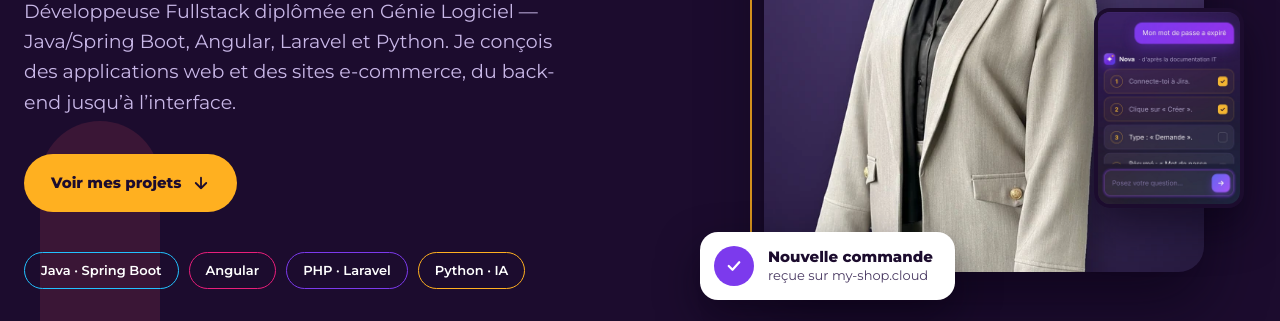
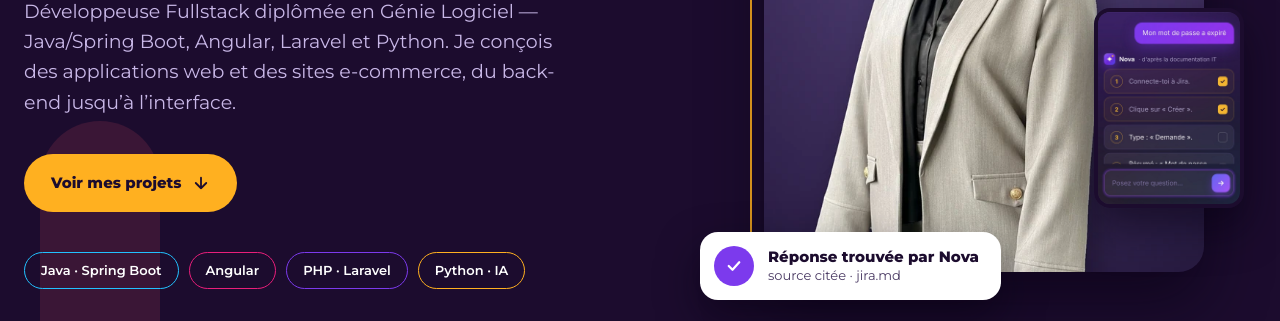
Before and after one commit to imane1banzi/imane1banzi.github.io, a plain HTML site: page index.html in a window 1280 px wide. Shown: the part 479-800 px from the top of the page. Drawn offline with Linux system fonts and the light colour scheme; a web font is replaced by a local one.

Commit message:
Remplacer la bulle « Nouvelle commande » par une bulle Nova
Co-Authored-By: Claude Opus 5.5 <noreply@anthropic.com>
Claude-Session: https://claude.ai/code/session_011fMpRTfcsRFq8Yb7VRVM1D

```diff
--- a/index.html
+++ b/index.html
@@ -71,8 +71,8 @@
         <span class="toast__icon" aria-hidden="true">
           <svg width="18" height="18" viewBox="0 0 24 24" fill="none" stroke="#FFFFFF" stroke-width="3" stroke-linecap="round" stroke-linejoin="round"><path d="M5 12l5 5 9-10"/></svg></span>
         <span class="toast__text">
-          <strong>Nouvelle commande</strong>
-          <span>reçue sur my-shop.cloud</span>
+          <strong>Réponse trouvée par Nova</strong>
+          <span>source citée · jira.md</span>
         </span>
       </div>
     </div>
```
